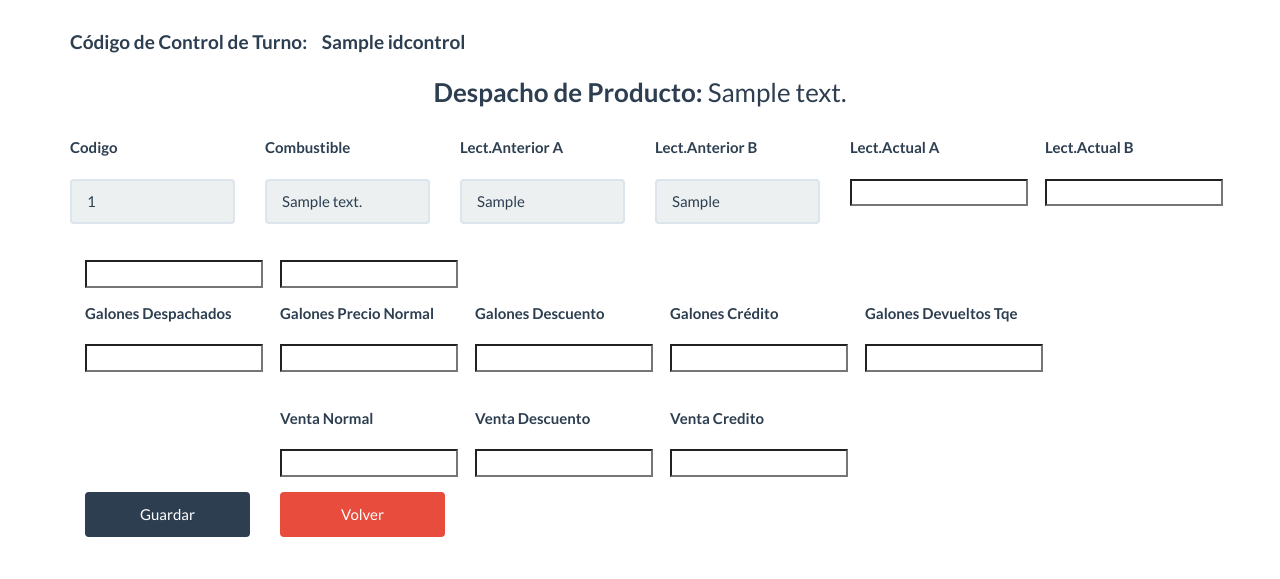
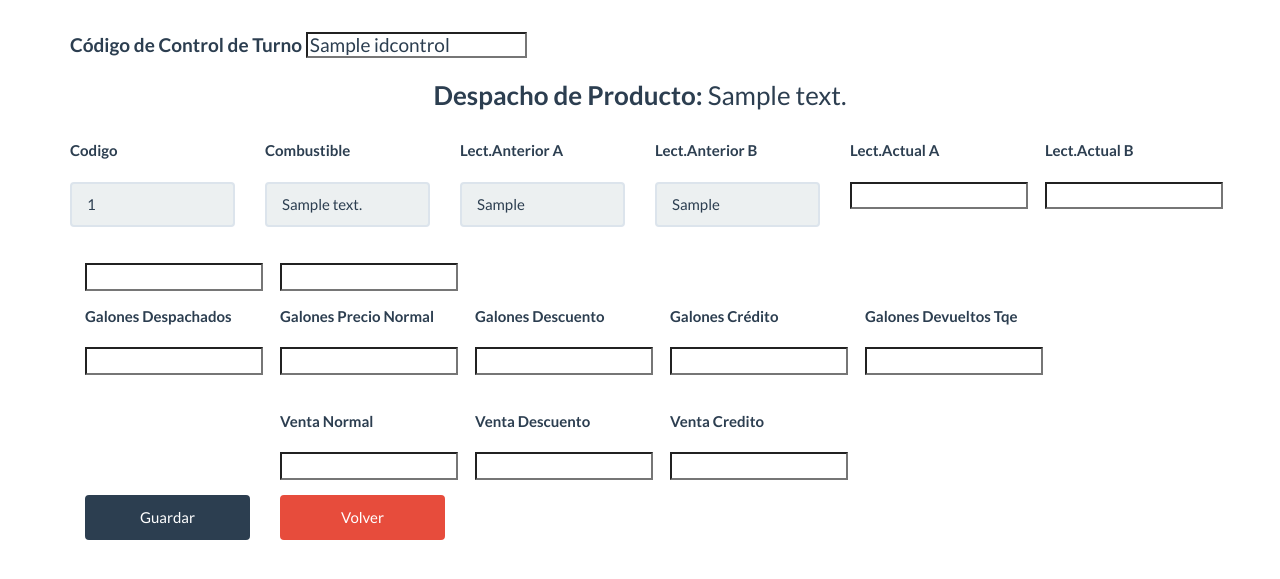
Before and after one commit to rdroman/estacion, a Django app: template templates/control/dspadd.html in a window 1280 px wide. Shown: the part 60-639 px from the top of the page. Run offline with Django 3.2, Linux system fonts and the light colour scheme; the template is opened without the code that fills it: most values are stand-ins (such as "Sample title", 1, 10 or a date in 2020); form fields are guessed from the names that the template uses; some libraries are stand-ins or nearby versions.

Commit message:
Update dspadd.html

```diff
--- a/templates/control/dspadd.html
+++ b/templates/control/dspadd.html
@@ -4,8 +4,8 @@
 <form method="post">
 	{% csrf_token %}
 	<h4>
-		<label for="txtIDControl">Código de Control de Turno: </label>&nbsp;&nbsp;&nbsp;
-		<label id="txtpkcontrol" name="txtpkcontrol">{{idcontrol}}</label>
+		<label for="txtpkcontrol">Código de Control de Turno</label>
+		<input type="text" class="text" readonly="readonly" name="txtpkcontrol" id="txtpkcontrol" value="{{idcontrol}}">
 	</h4>
 	<h3>
 		<div class="row">
```
